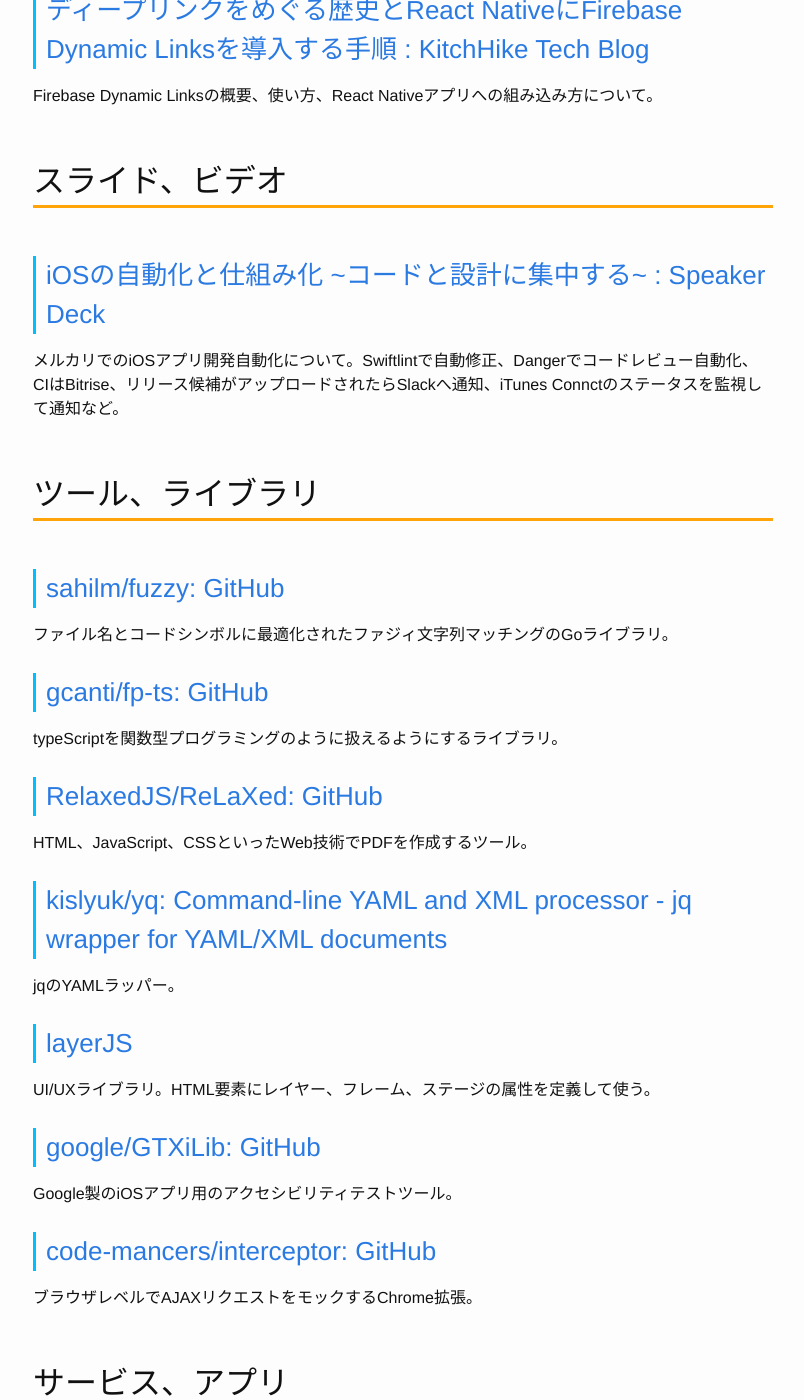
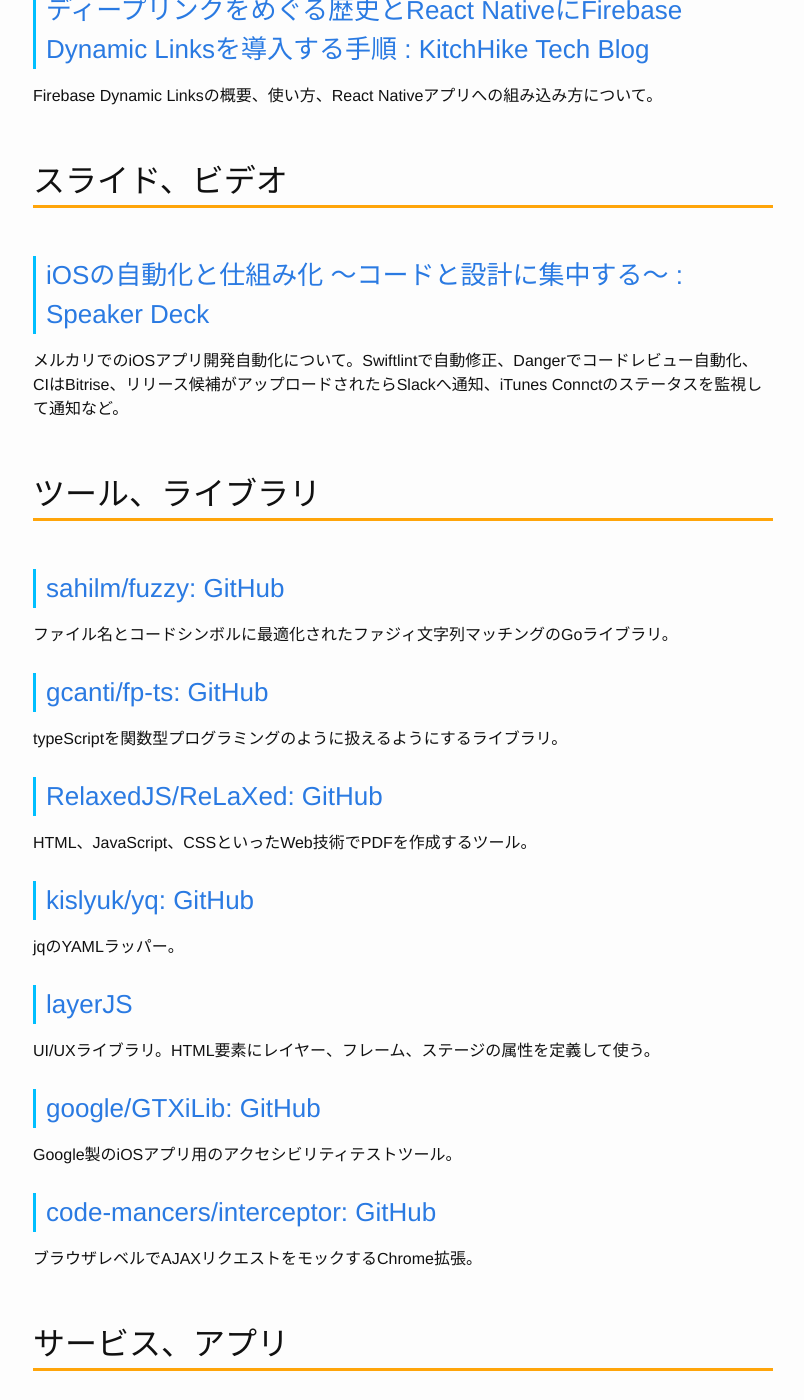
Before and after one commit to Gather-Tech/Gather-Tech.github.io, a Jekyll site: the page built from _posts/2018/2018-05-07-Gather97.md, in a window 1280 px wide and 1400 px high, scrolled down 2700 px. Shown: the whole window, without its empty margins (237-1041 px from the left). Built offline with Jekyll 4.4.1, drawn with Linux system fonts in a browser that asks for light colours.

Commit message:
fix typo

```diff
--- a/_posts/2018/2018-05-07-Gather97.md
+++ b/_posts/2018/2018-05-07-Gather97.md
@@ -71,7 +71,7 @@
 
 ## スライド、ビデオ
 
-### [iOSの自動化と仕組み化 ~コードと設計に集中する~ : Speaker Deck](https://speakerdeck.com/motokiee/iosfalsezi-dong-hua-toshi-zu-mihua-kodotoshe-ji-niji-zhong-suru)
+### [iOSの自動化と仕組み化 ～コードと設計に集中する～ : Speaker Deck](https://speakerdeck.com/motokiee/iosfalsezi-dong-hua-toshi-zu-mihua-kodotoshe-ji-niji-zhong-suru)
 
 メルカリでのiOSアプリ開発自動化について。Swiftlintで自動修正、Dangerでコードレビュー自動化、CIはBitrise、リリース候補がアップロードされたらSlackへ通知、iTunes Connctのステータスを監視して通知など。
 
@@ -89,7 +89,7 @@
 
 HTML、JavaScript、CSSといったWeb技術でPDFを作成するツール。
 
-### [kislyuk/yq: Command-line YAML and XML processor - jq wrapper for YAML/XML documents](https://github.com/kislyuk/yq)
+### [kislyuk/yq: GitHub](https://github.com/kislyuk/yq)
 
 jqのYAMLラッパー。
 
```
